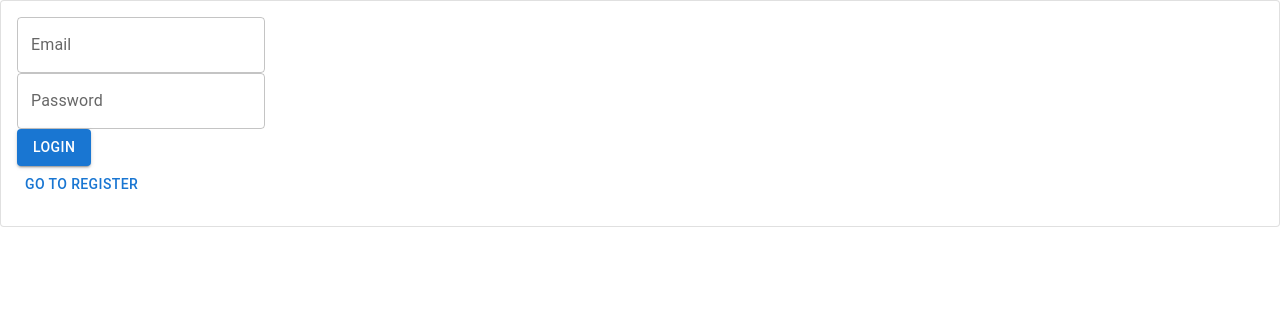
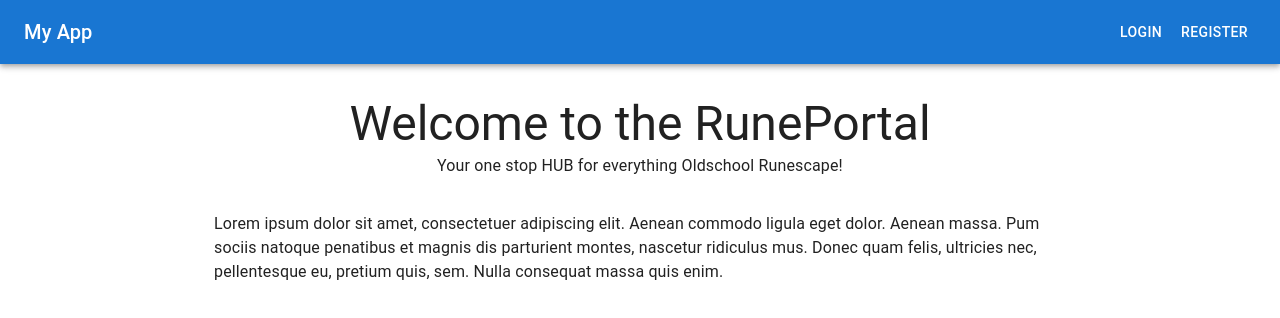
Before and after one commit to DanielTStoyles/RunePortal, a React (Create React App) app: page / in a window 1280 px wide. Shown: the top 318 px of the page. Built offline with nearby package versions, Linux system fonts and the light colour scheme.

Commit message:
Create homepage, navbar, container

```diff
--- a/src/App.js
+++ b/src/App.js
@@ -1,27 +1,22 @@
-import React, { useState } from 'react';
-import CssBaseline from '@mui/material/CssBaseline';
-import RegisterForm from './register';
-import LoginForm from './LoginForm.jsx';
-import { Routes, Route, BrowserRouter } from 'react-router-dom';
+/** @format */
+
+import React, { useState } from "react";
+import CssBaseline from "@mui/material/CssBaseline";
+import RegisterForm from "./register";
+import LoginForm from "./LoginForm.jsx";
+import Home from "./Home.jsx";
+import { Routes, Route, BrowserRouter } from "react-router-dom";
 
 function App() {
-// const isLoggedIn=useContext(UserContext);
+  // const isLoggedIn=useContext(UserContext);
 
   return (
     <BrowserRouter>
       <CssBaseline />
       <Routes>
-        <Route
-          exact
-          path="/"
-          element={<LoginForm  />}
-        />
-        <Route
-          path="/register"
-          element={<RegisterForm  />}
-        />
-
-
+        <Route exact path="/" element={<Home />} />
+        <Route exact path="/login" element={<LoginForm />} />
+        <Route path="/register" element={<RegisterForm />} />
       </Routes>
     </BrowserRouter>
   );
--- /dev/null
+++ b/src/Home.jsx
@@ -0,0 +1,49 @@
+/** @format */
+
+import React from "react";
+import { Link } from "react-router-dom";
+import AppBar from "@mui/material/AppBar";
+import Toolbar from "@mui/material/Toolbar";
+import Typography from "@mui/material/Typography";
+import Button from "@mui/material/Button";
+import Container from "@mui/material/Container";
+import Box from "@mui/material/Box";
+
+const Home = () => {
+  return (
+    <>
+      {/* Navigation bar */}
+      <AppBar position="static">
+        <Toolbar>
+          <Typography variant="h6" component="div" sx={{ flexGrow: 1 }}>
+            My App
+          </Typography>
+          <Button color="inherit" component={Link} to="/login">
+            Login
+          </Button>
+          <Button color="inherit" component={Link} to="/register">
+            Register
+          </Button>
+        </Toolbar>
+      </AppBar>
+      {/* Main content */}
+      <Container maxWidth="md" sx={{ mt: 4 }}>
+        <Box sx={{ textAlign: "center", mb: 4 }}>
+          <Typography variant="h3">Welcome to the RunePortal</Typography>
+          <Typography variant="subtitle1">
+            Your one stop HUB for everything Oldschool Runescape!
+          </Typography>
+        </Box>
+        <Typography variant="body1">
+          Lorem ipsum dolor sit amet, consectetuer adipiscing elit. Aenean
+          commodo ligula eget dolor. Aenean massa. Pum sociis natoque penatibus
+          et magnis dis parturient montes, nascetur ridiculus mus. Donec quam
+          felis, ultricies nec, pellentesque eu, pretium quis, sem. Nulla
+          consequat massa quis enim.{" "}
+        </Typography>
+      </Container>
+    </>
+  );
+};
+
+export default Home;
--- a/src/LoginForm.jsx
+++ b/src/LoginForm.jsx
@@ -1,26 +1,41 @@
-import React from 'react';
-import { useForm } from 'react-hook-form';
-import TextField from '@mui/material/TextField';
-import Button from '@mui/material/Button';
-import Card from '@mui/material/Card';
-import CardContent from '@mui/material/CardContent';
-import { useNavigate } from 'react-router-dom';
+/** @format */
+
+import React from "react";
+import { useForm } from "react-hook-form";
+import TextField from "@mui/material/TextField";
+import Button from "@mui/material/Button";
+import Card from "@mui/material/Card";
+import CardContent from "@mui/material/CardContent";
+import { useNavigate } from "react-router-dom";
 
 const LoginForm = () => {
   const navigate = useNavigate();
-  const { register, handleSubmit, formState: { errors } } = useForm();
+  const {
+    register,
+    handleSubmit,
+    formState: { errors },
+  } = useForm();
 
-  const onSubmit = data => {
+  const onSubmit = (data) => {
     console.log(data);
-    navigate('/register');
+    navigate("/register");
   };
 
   return (
-    <Card variant="outlined">
-      <CardContent>
+    <Card
+      variant="outlined"
+      sx={{ width: "400px", height: "auto", borderRadius: "10px" }}
+    >
+      <CardContent
+        sx={{
+          display: "flex",
+          flexDirection: "column",
+          alignItems: "center",
+          justifyContent: "center",
+        }}
+      >
         <form onSubmit={handleSubmit(onSubmit)}>
           <div>
-
             <TextField
               label="Email"
               variant="outlined"
@@ -30,7 +45,6 @@ const LoginForm = () => {
               error={Boolean(errors.email)}
               helperText={errors.email && "This field is required"}
             />
-
           </div>
 
           <div>
@@ -49,9 +63,7 @@ const LoginForm = () => {
             Login
           </Button>
         </form>
-        <Button onClick={() => navigate('/register')}>
-          Go to Register
-        </Button>
+        <Button onClick={() => navigate("/register")}>Go to Register</Button>
       </CardContent>
     </Card>
   );
--- a/src/register.js
+++ b/src/register.js
@@ -1,40 +1,60 @@
-import React from 'react';
-import { useForm } from 'react-hook-form';
+/** @format */
+
+import React from "react";
+import { useForm } from "react-hook-form";
 // import TextField from '@mui/material/TextField';
-import Button from '@mui/material/Button';
-import Card from '@mui/material/Card';
-import CardContent from '@mui/material/CardContent';
-import { useNavigate } from 'react-router-dom';
-import InputWithController from './InputWithController.jsx';
+import Button from "@mui/material/Button";
+import Card from "@mui/material/Card";
+import CardContent from "@mui/material/CardContent";
+import { useNavigate } from "react-router-dom";
+import InputWithController from "./InputWithController.jsx";
 
 const RegisterForm = () => {
   const navigate = useNavigate();
-  const { control, handleSubmit, formState: { errors } } = useForm();
+  const {
+    control,
+    handleSubmit,
+    formState: { errors },
+  } = useForm();
 
-  const onSubmit = data => {
+  const onSubmit = (data) => {
     console.log(data);
-    navigate('/register');
+    navigate("/register");
   };
 
   return (
-    <Card variant="outlined">
-      <CardContent>
+    <Card
+      variant="outlined"
+      sx={{ width: "400px", height: "auto", borderRadius: "10px" }}
+    >
+      <CardContent
+        sx={{
+          display: "flex",
+          flexDirection: "column",
+          alignItems: "center",
+          justifyContent: "center",
+        }}
+      >
         <form onSubmit={handleSubmit(onSubmit)}>
+          <InputWithController
+            name="email"
+            label="Email"
+            control={control}
+            errors={errors}
+          />
 
-        <InputWithController name="email" label="Email"
-        control={control} errors={errors} />
-
-<InputWithController name="password" label="Password"
-        control={control} errors={errors} />
-
+          <InputWithController
+            name="password"
+            label="Password"
+            control={control}
+            errors={errors}
+          />
 
           <Button variant="contained" type="submit">
             Register
           </Button>
         </form>
-        <Button onClick={() => navigate('/')}>
-          Go to Login
-        </Button>
+        <Button onClick={() => navigate("/")}>Go to Login</Button>
       </CardContent>
     </Card>
   );
```
Also changed, not shown: src/AuthContainer.jsx (+8 -10 lines), src/InputWithController.jsx (+7 -5 lines), src/index.js (+7 -10 lines).
